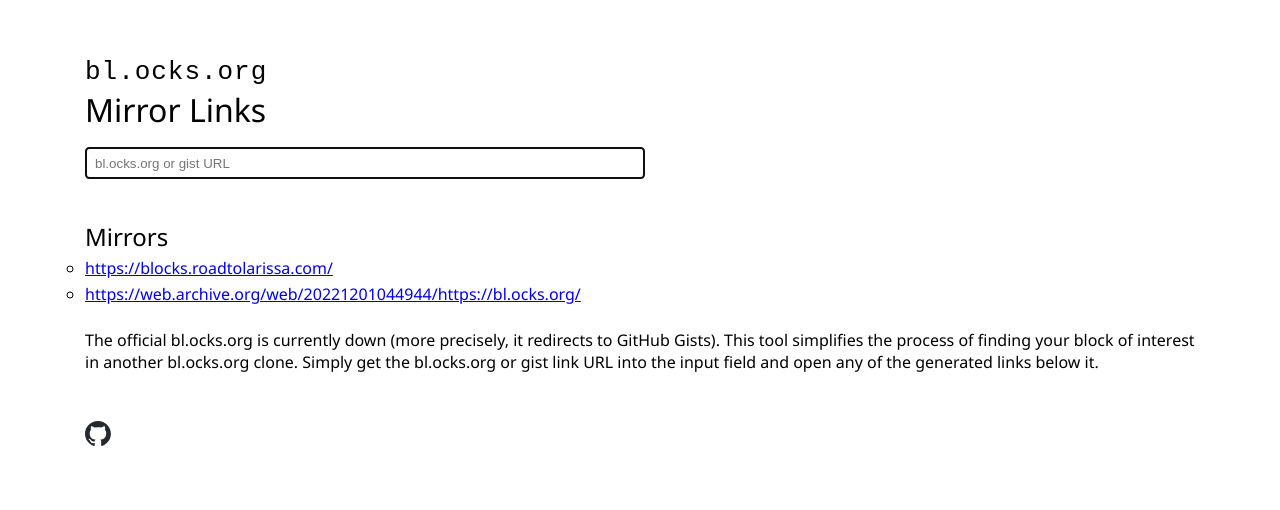
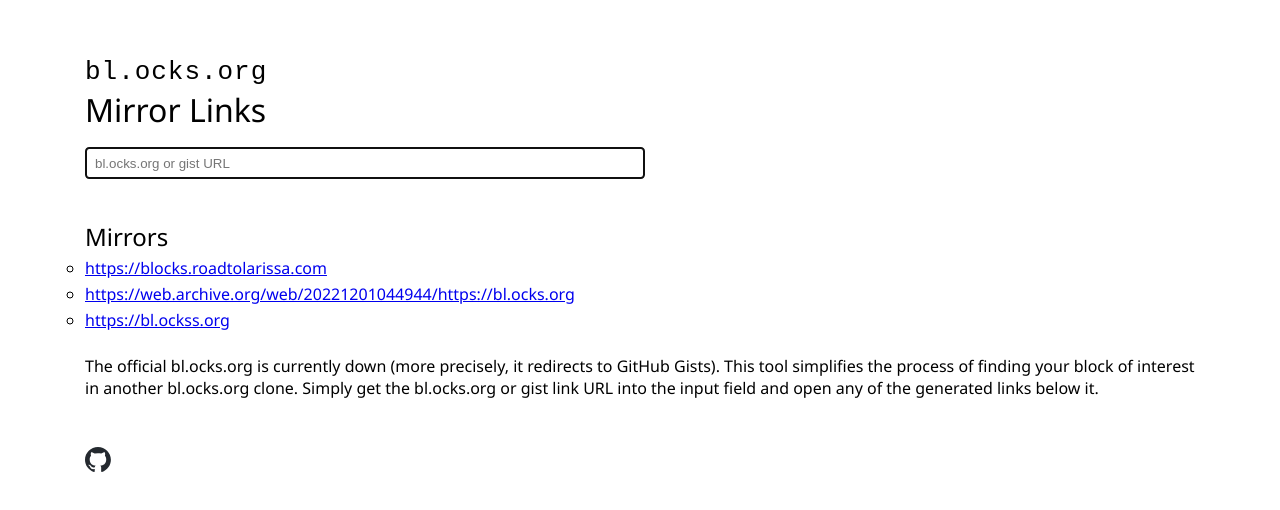
Before and after one commit to waseemmedhat/blocks-mirror-links, a SvelteKit app: page / in a window 1280 px wide. Shown: the top 510 px of the page. Built offline with nearby package versions, Linux system fonts and the light colour scheme.

Commit message:
added bl.ockss.org link

```diff
--- a/src/routes/+page.svelte
+++ b/src/routes/+page.svelte
@@ -2,8 +2,9 @@
 	import { onMount } from 'svelte';
 
 	const urlRoots = [
-		'https://blocks.roadtolarissa.com/',
-		'https://web.archive.org/web/20221201044944/https://bl.ocks.org/'
+		'https://blocks.roadtolarissa.com',
+		'https://web.archive.org/web/20221201044944/https://bl.ocks.org',
+		'https://bl.ockss.org'
 	];
 
 	let urls = urlRoots;
@@ -25,8 +26,13 @@
 		}
 
 		invalidClass = '';
-		const url = urlInput.replace(blocksRoot, '').replace(gistRoot, '');
-		urls = urlRoots.map((urlRoot) => urlRoot + url);
+
+		const path = urlInput ? new URL(urlInput).pathname.substring(1) : '';
+
+		urls = urlRoots.map((urlRoot) => {
+			if (urlRoot.includes('bl.ockss')) return `${urlRoot}/${path.replace('/', '/raw/')}`;
+			return `${urlRoot}/${path}`;
+		});
 	};
 </script>
 
```
